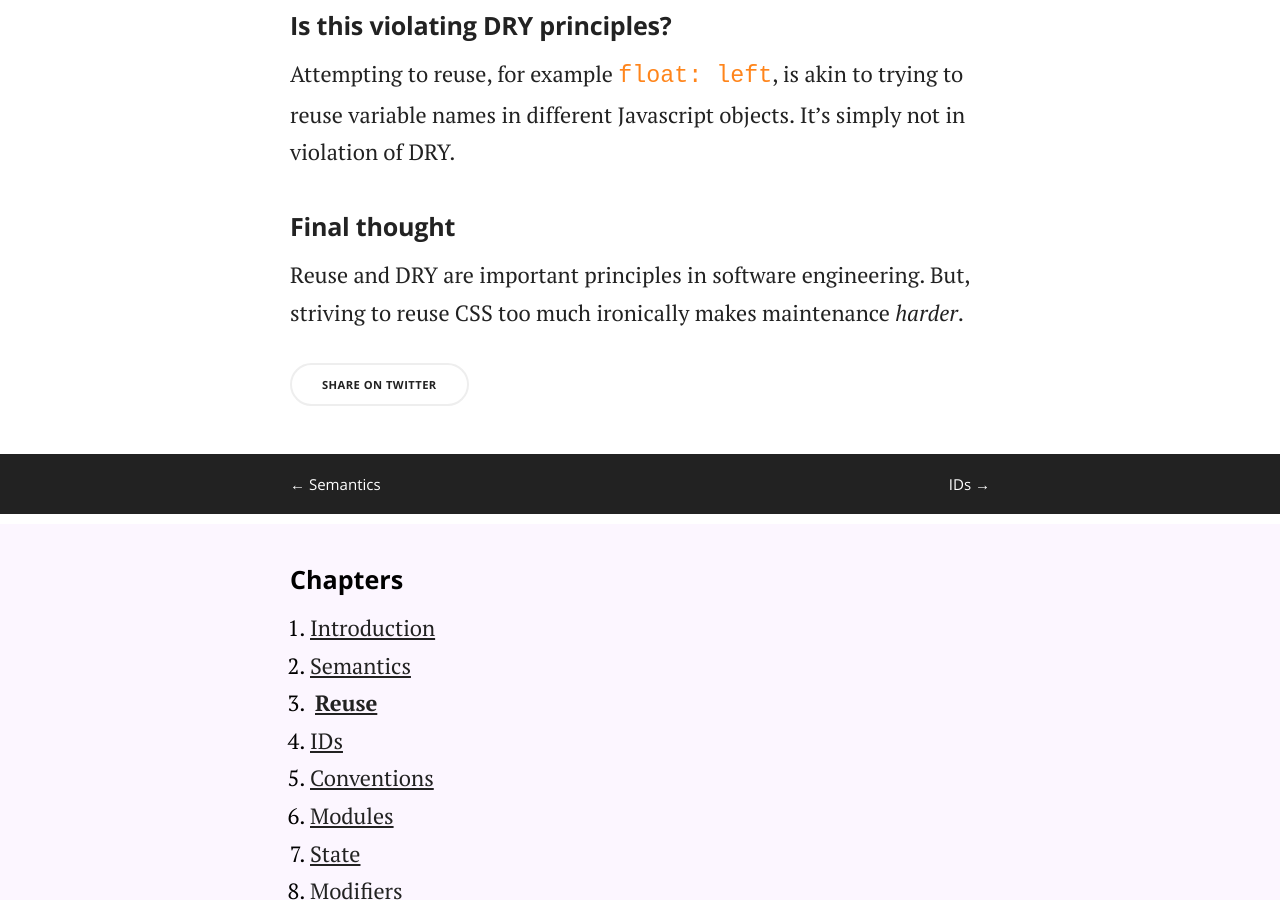
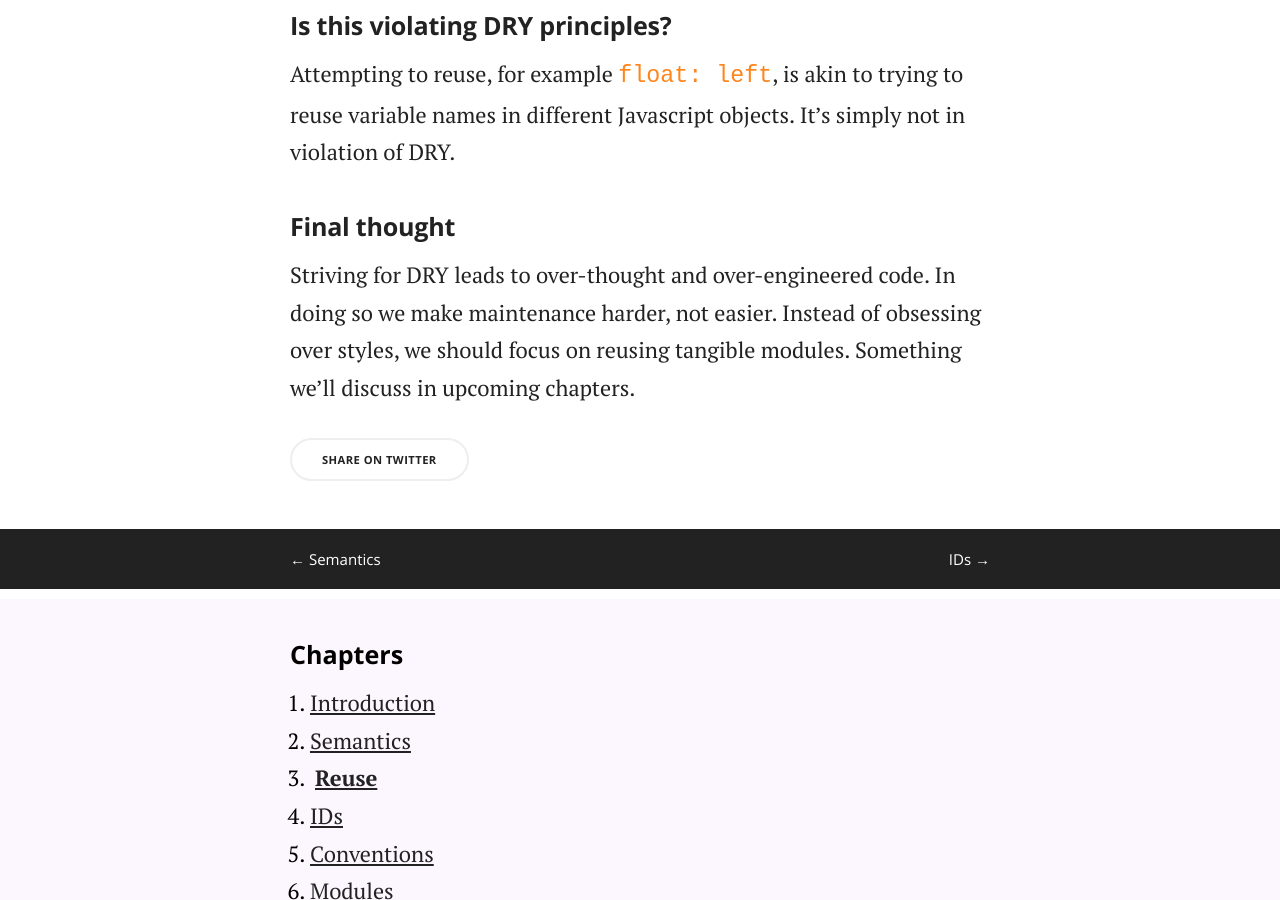
Before and after one commit to adamsilver/maintainablecss.com-jekyll, a Jekyll site: the page built from _chapters/03-reuse.md, in a window 1280 px wide and 900 px high, scrolled down 3205 px. Built offline with Jekyll 4.4.1, drawn with Linux system fonts in a browser that asks for light colours.

Commit message:
Improve reuse copy

```diff
--- a/_chapters/03-reuse.md
+++ b/_chapters/03-reuse.md
@@ -60,4 +60,4 @@ Attempting to reuse, for example `float: left`, is akin to trying to reuse varia
 
 ## Final thought
 
-Reuse and DRY are important principles in software engineering. But, striving to reuse CSS too much ironically makes maintenance *harder*.
+Striving for DRY leads to over-thought and over-engineered code. In doing so we make maintenance harder, not easier. Instead of obsessing over styles, we should focus on reusing tangible modules. Something we'll discuss in upcoming chapters.
```
